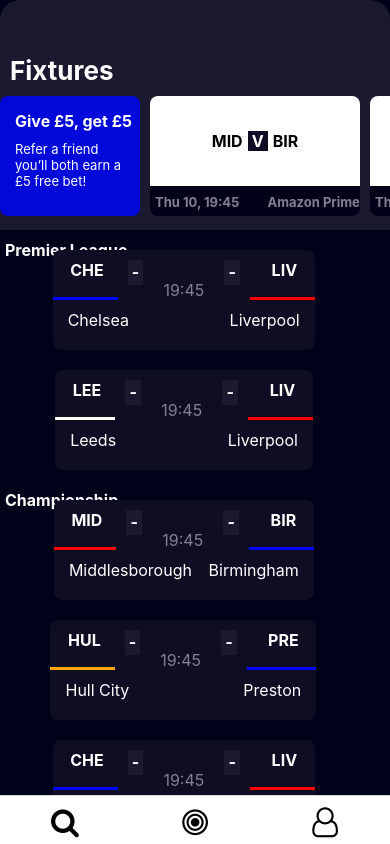
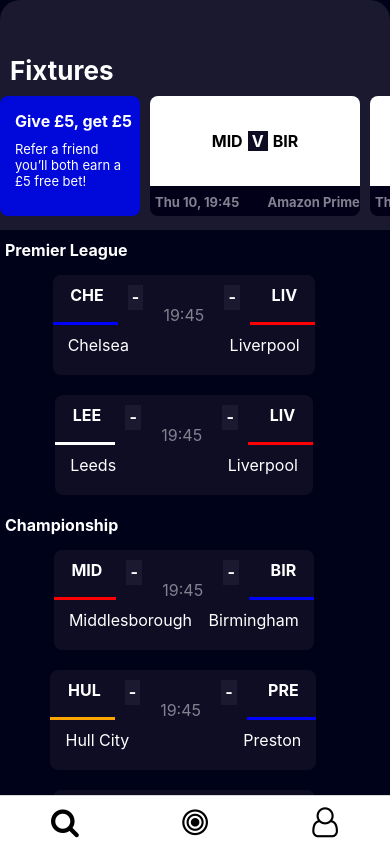
Before and after one commit to AndyMather24/Circl, a React Native app: screen /search in a window 390 px wide. Built offline with nearby package versions, Linux system fonts and the light colour scheme.

Commit message:
removed style that was incorrect appied

```diff
--- a/src/Screens/SearchScreen.jsx
+++ b/src/Screens/SearchScreen.jsx
@@ -98,7 +98,7 @@ const SearchScreen = ({navigation}) => {
     return (
         <View style={styles.container}>
             <TopPanel navigation={navigation} matches={UpcomingFixtures}></TopPanel>
-            <ScrollView contentContainerStyle={styles.container}>
+            <ScrollView >
             {
                     FixturesOverview.map((fixture, i) => {
                         return ([
```
